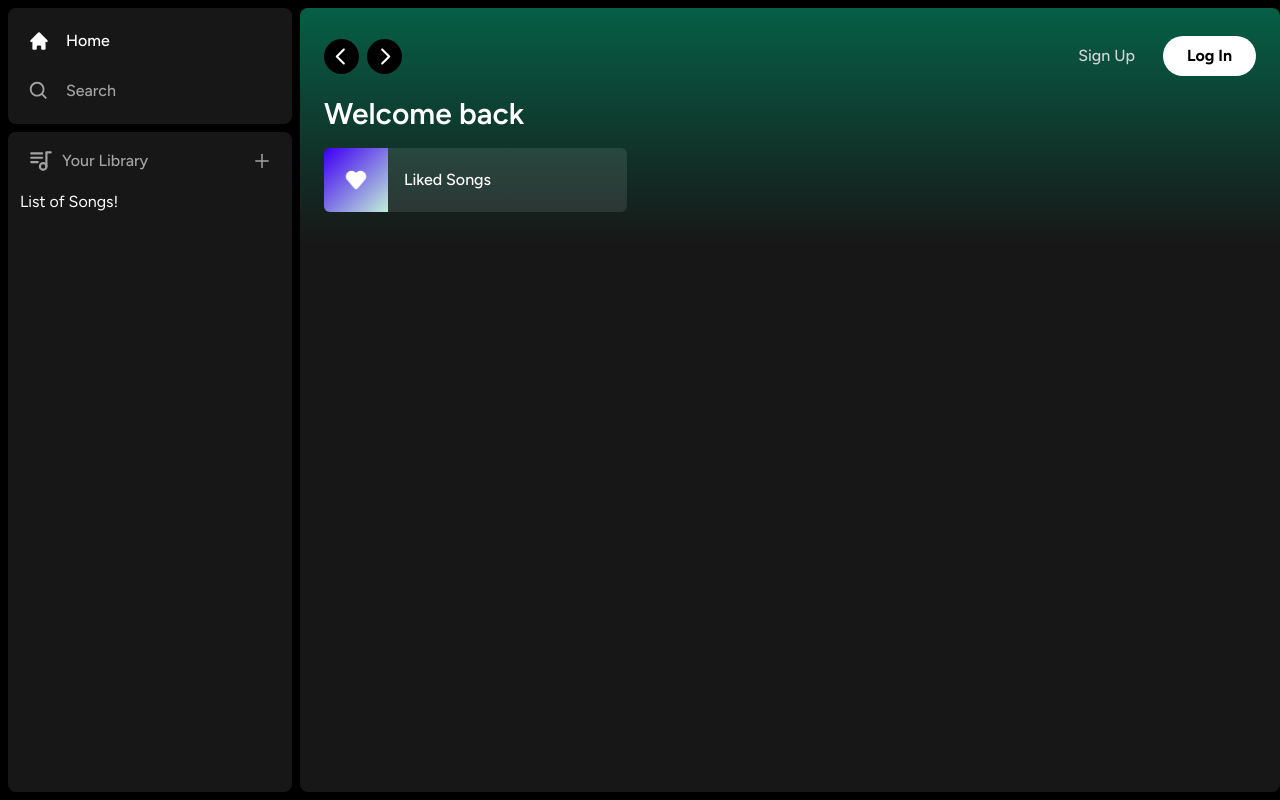
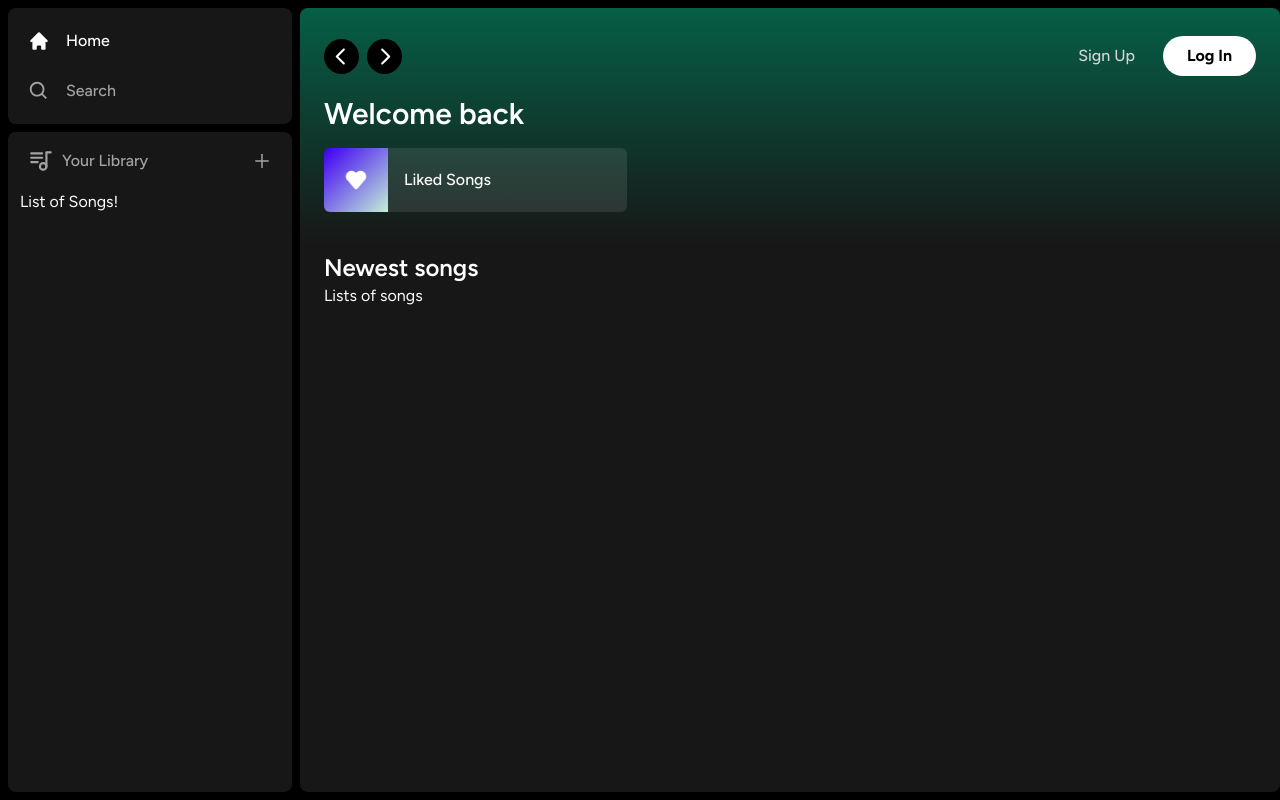
Before and after one commit to kunalg12/Spotify_Clone, a Next.js app: page / in a window 1280 px wide. Built offline with nearby package versions, Linux system fonts and the light colour scheme.

Commit message:
header complete

```diff
--- a/app/(site)/page.tsx
+++ b/app/(site)/page.tsx
@@ -32,13 +32,22 @@
           mt-4
           ">
             <ListItem
-            image="/images/liked.png"
-            name="Liked Songs"
-            href="liked"
+              image="/images/liked.png"
+              name="Liked Songs"
+              href="liked"
             />
           </div>
         </div>
       </Header>
+      <div
+        className="mt-2 mb-7 px-6">
+        <div className="flex justify-between items-center">
+          <h1 className="text-white text-2xl font-semibold">Newest songs</h1>
+        </div>
+        <div>
+          Lists of songs
+        </div>
+      </div>
     </div>
   )
 }
--- a/components/ListItem.tsx
+++ b/components/ListItem.tsx
@@ -22,6 +22,7 @@
 
     return (
         <button
+        onClick={onclick}
             className="
         relative
         group
@@ -34,7 +35,8 @@
         hover:bg-neutral-100/10
         transition
         pr-4
-        ">
+        "
+        >
             <div
                 className="
             relative
@@ -64,9 +66,10 @@
                 p-2
                 drop-shadow-md
                 right-5
-                group-hover:opacity-110
+                group-hover:opacity-100
                 hover:scale-110
-                ">
+                "
+            >
                 <FaPlay className="text-black" />
             </div>
         </button>
```
Also changed, not shown: 1 other file (tests, documents, lock files or other folders).
